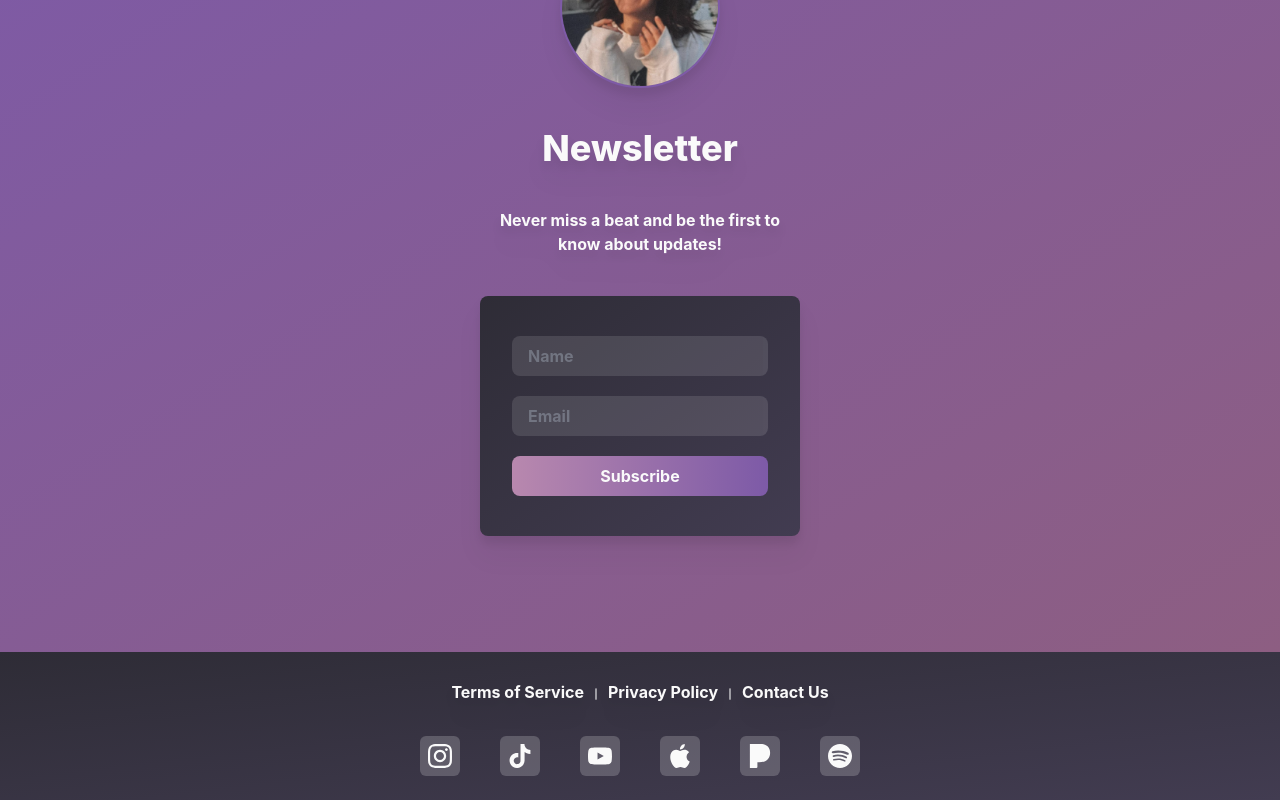
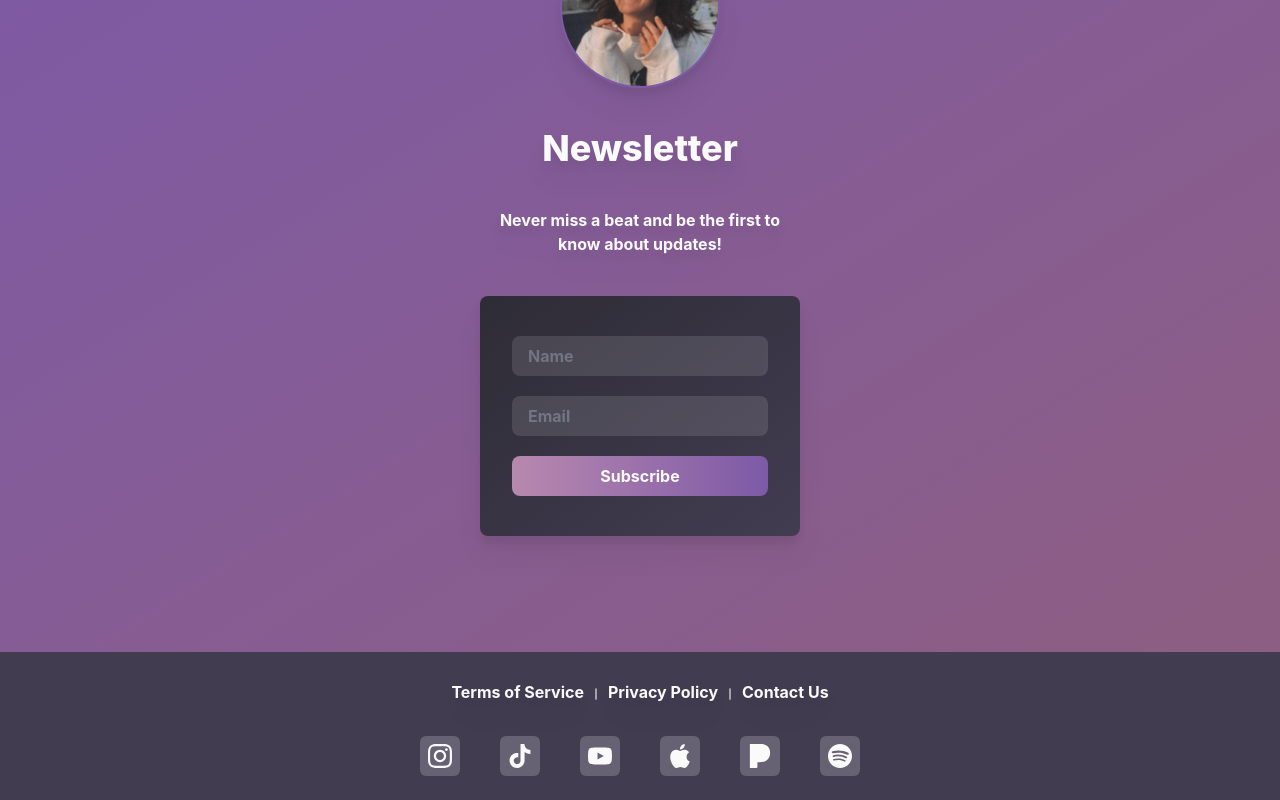
Before and after one commit to BradleyBuckets/sarah-states, a React (Create React App) app: page / in a window 1280 px wide. Shown: the part 2586-3386 px from the top of the page. Built offline with nearby package versions, Linux system fonts and the light colour scheme; what pocketbase would draw is missing.

Commit message:
Add style changes

```diff
--- a/public/index.html
+++ b/public/index.html
@@ -9,7 +9,7 @@
       name="Sarah States Music"
       content="Web site to get all the information regarding Sarah States' music"
     />
-    <link rel="apple-touch-icon" href="%PUBLIC_URL%/logo192.png" />
+    <!-- <link rel="apple-touch-icon" href="%PUBLIC_URL%/logo192.png" /> -->
     <link rel="manifest" href="%PUBLIC_URL%/manifest.json" />
     <title>Sarah States</title>
   </head>
--- a/src/components/Footer.jsx
+++ b/src/components/Footer.jsx
@@ -5,7 +5,7 @@
 
 let Footer = () => {
     return (
-      <div className='bg-gradient-to-br from-primary-gray-dark to-primary-gray-light flex flex-col justify-center items-center'>
+      <div className=' bg-primary-gray-light flex flex-col justify-center items-center'>
         <div className=' pt-6 flex justify-center items-center text-center'>
           <Link to={'/terms'} className=' text-neutral-50 text-sm sm:text-base font-bold drop-shadow-xl p-1 mb-1 hover:cursor-pointer hover:underline'>Terms of Service</Link>
           <div className='text-neutral-50'><RxDividerVertical/></div>
--- a/src/index.css
+++ b/src/index.css
@@ -3,7 +3,8 @@
 @tailwind utilities;
 
 body {
-  background-color: #7d5aa7;
+  background-color: #423c51;
+  /* background-color: #7d5aa7; */
   background-image: linear-gradient(to bottom right, #7d5aa7, #8d5e82);
   margin: 0;
   font-family: -apple-system, BlinkMacSystemFont, "Segoe UI", "Roboto", "Oxygen",
```
